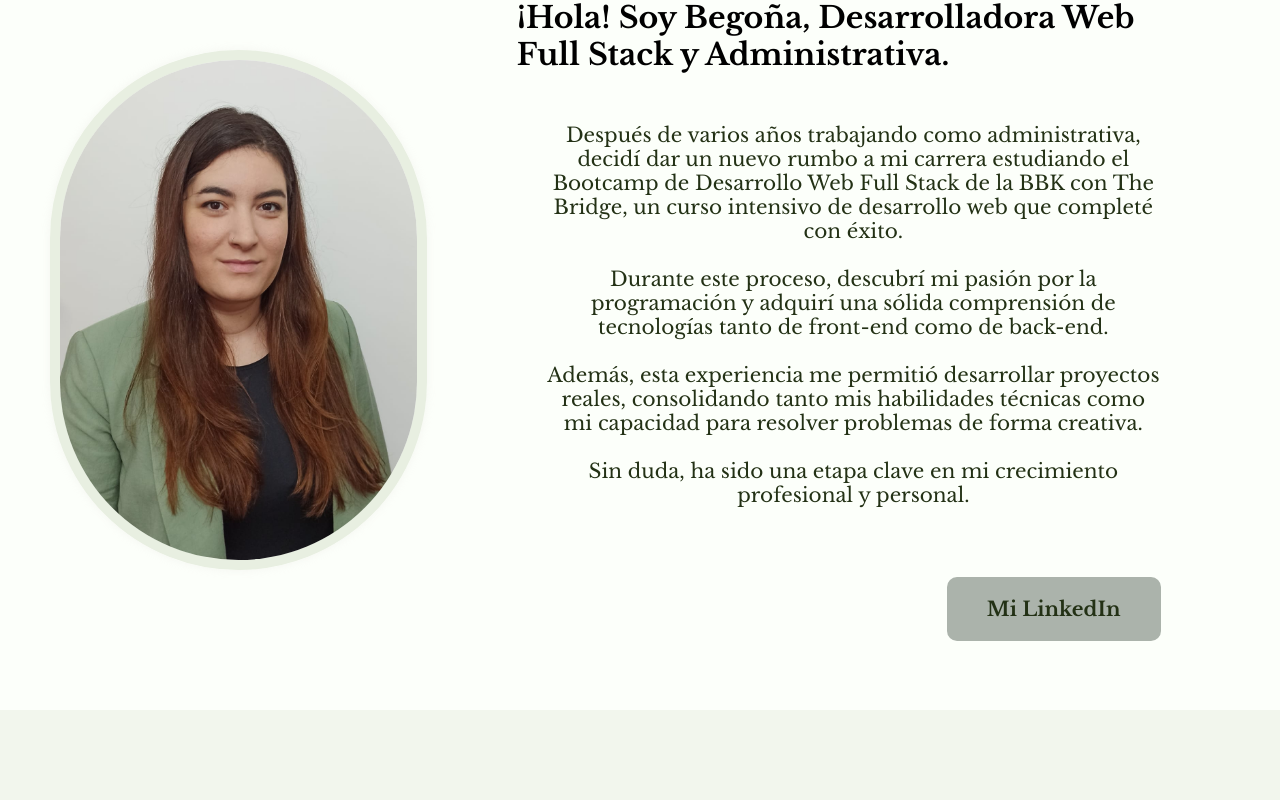
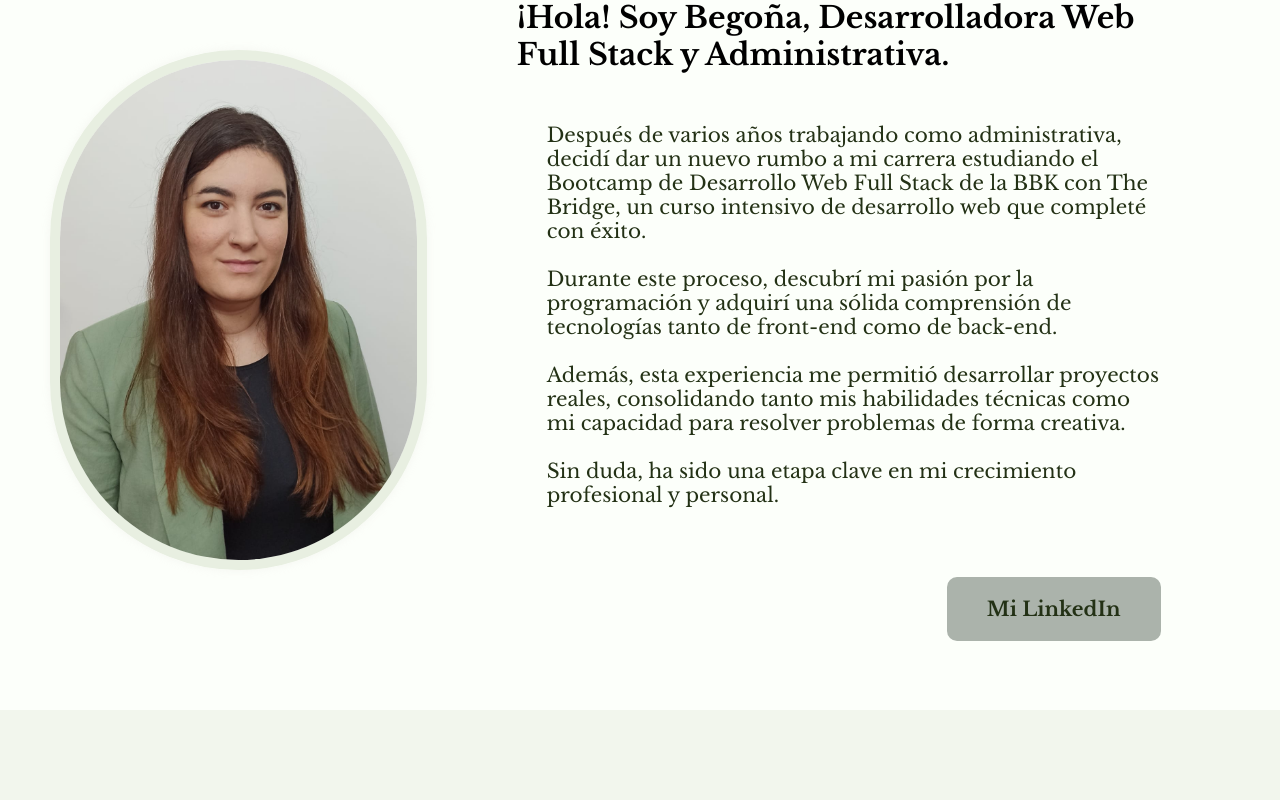
Before and after one commit to Begofv/porfolioBego, a React (Vite) app: page / in a window 1280 px wide. Shown: the part 860-1660 px from the top of the page. Built offline with nearby package versions, Linux system fonts and the light colour scheme.

Commit message:
fix estilos centrados

```diff
--- a/src/components/Contacto/Contacto.css
+++ b/src/components/Contacto/Contacto.css
@@ -19,7 +19,7 @@ h1 {
 }
 
 p {
-    text-align: center;
+    text-align: left;
     margin: 30px;
     font-size: 16px;
     color: #233115;
--- a/src/components/Curriculum/Curriculum.css
+++ b/src/components/Curriculum/Curriculum.css
@@ -27,6 +27,7 @@
     text-align: center;
     padding: 20px;
     max-width: 1400px;
+    line-height: 3rem;
 }
 
 .curriculumButtons {
--- a/src/components/EmpresaCard/EmpresaCard.css
+++ b/src/components/EmpresaCard/EmpresaCard.css
@@ -115,6 +115,7 @@
     text-overflow:ellipsis;
     white-space: wrap;
     padding: 1rem;
+    text-align: left;
 }
 
 
--- a/src/components/Intro/Intro.css
+++ b/src/components/Intro/Intro.css
@@ -54,9 +54,10 @@
 .introText p {
     font-size: 20px;
     margin-bottom: 0 0 50px 10px;
-    display: flex;
+    display: block;
     flex-direction: column;
     line-height: 1.5rem;
+    text-align: left;
 }
 
 /* Estilos para el contenedor de la imagen */
--- a/src/components/Proyecto/Proyecto.css
+++ b/src/components/Proyecto/Proyecto.css
@@ -164,7 +164,7 @@
 }
 
 .modalDescripcion {
-  text-align: center;
+  text-align: left;
   font-size: 1rem;
   font-weight: bold;
   color: #233115;
```
